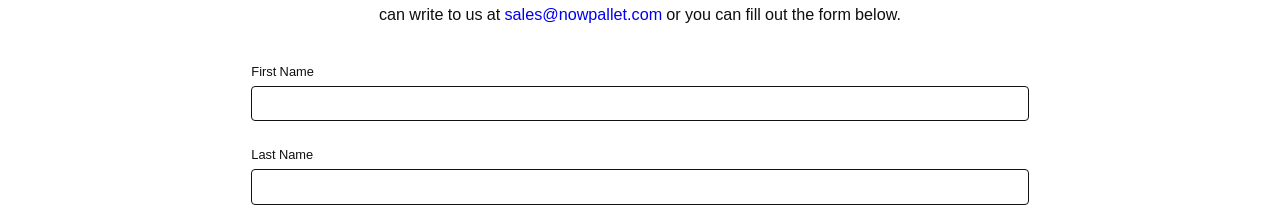
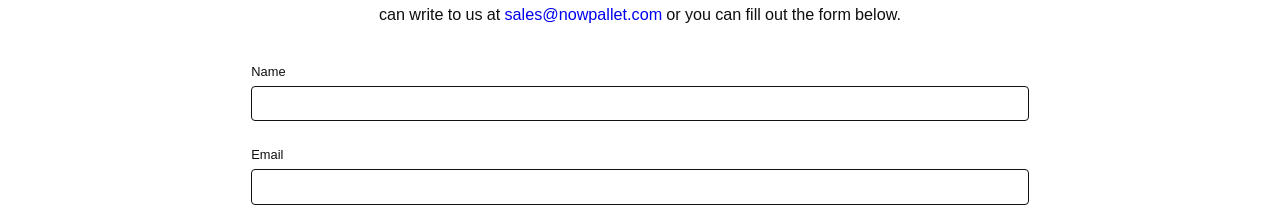
Before and after one commit to xrawvelocity/nowpallet, a React (Create React App) app: page /contact in a window 1280 px wide. Shown: the part 271-486 px from the top of the page. Built offline with nearby package versions, Linux system fonts and the light colour scheme; no server answers.

Commit message:
form works

```diff
--- a/src/components/inputs/InputField.jsx
+++ b/src/components/inputs/InputField.jsx
@@ -25,6 +25,7 @@ export const InputField = ({
 					defaultValue=""
 					render={({ field: { onChange, value } }) => (
 						<TextField
+							name={name}
 							size="small"
 							variant="outlined"
 							fullWidth
--- a/src/pages/home/@components/Contact.jsx
+++ b/src/pages/home/@components/Contact.jsx
@@ -1,4 +1,4 @@
-import { Box, Grid, Typography } from '@mui/material'
+import { Box, Button, Grid, Typography } from '@mui/material'
 import emailjs, { init } from 'emailjs-com'
 import React from 'react'
 import { FormProvider, useForm } from 'react-hook-form'
@@ -55,8 +55,8 @@ export const Contact = () => {
 								rowSpacing={3}
 								sx={{ width: { xs: '100%', sm: '100%' } }}
 							>
-								<InputField name="name" label="First Name" sm={12} />
-								<InputField name="email" label="Last Name" sm={12} />
+								<InputField name="name" label="Name" sm={12} />
+								<InputField name="email" label="Email" type="email" sm={12} />
 								<InputField
 									name="message"
 									label="Message"
@@ -65,16 +65,19 @@ export const Contact = () => {
 									sm={12}
 								/>
 								<Grid item xs={12} style={{ textAlign: 'center' }}>
-									<LinkButton
+									<Button
 										sx={{
 											fontSize: { xs: '1.5rem', s: '1.7rem' },
 											alignSelf: { sm: 'center' },
 											mt: { xs: '2rem', md: '4rem' },
+											color: 'text.secondary',
+											':hover': { bgcolor: 'permanent.red' },
 										}}
+										variant="contained"
 										type="submit"
 									>
 										Send Email
-									</LinkButton>
+									</Button>
 								</Grid>
 							</Grid>
 						</form>
```
